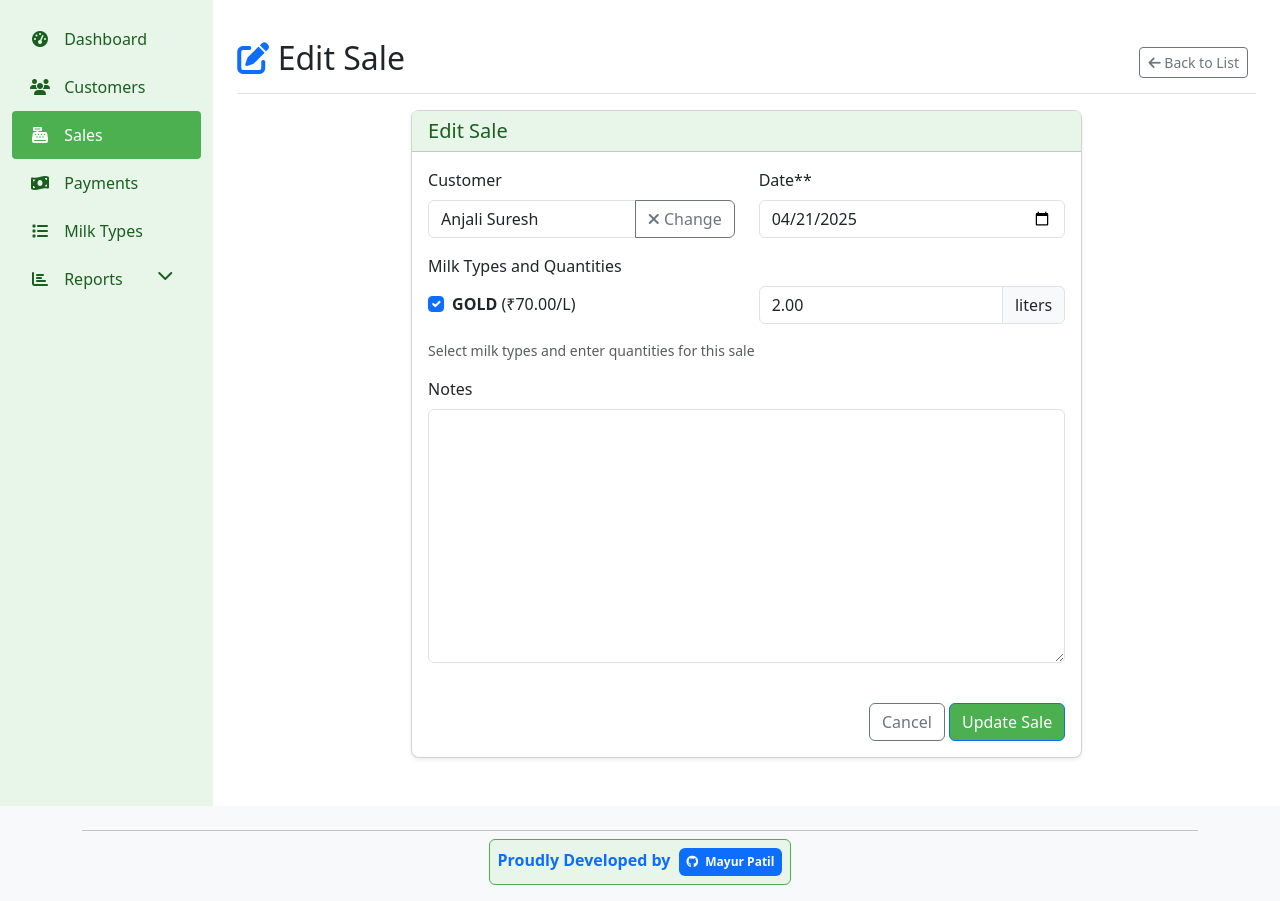
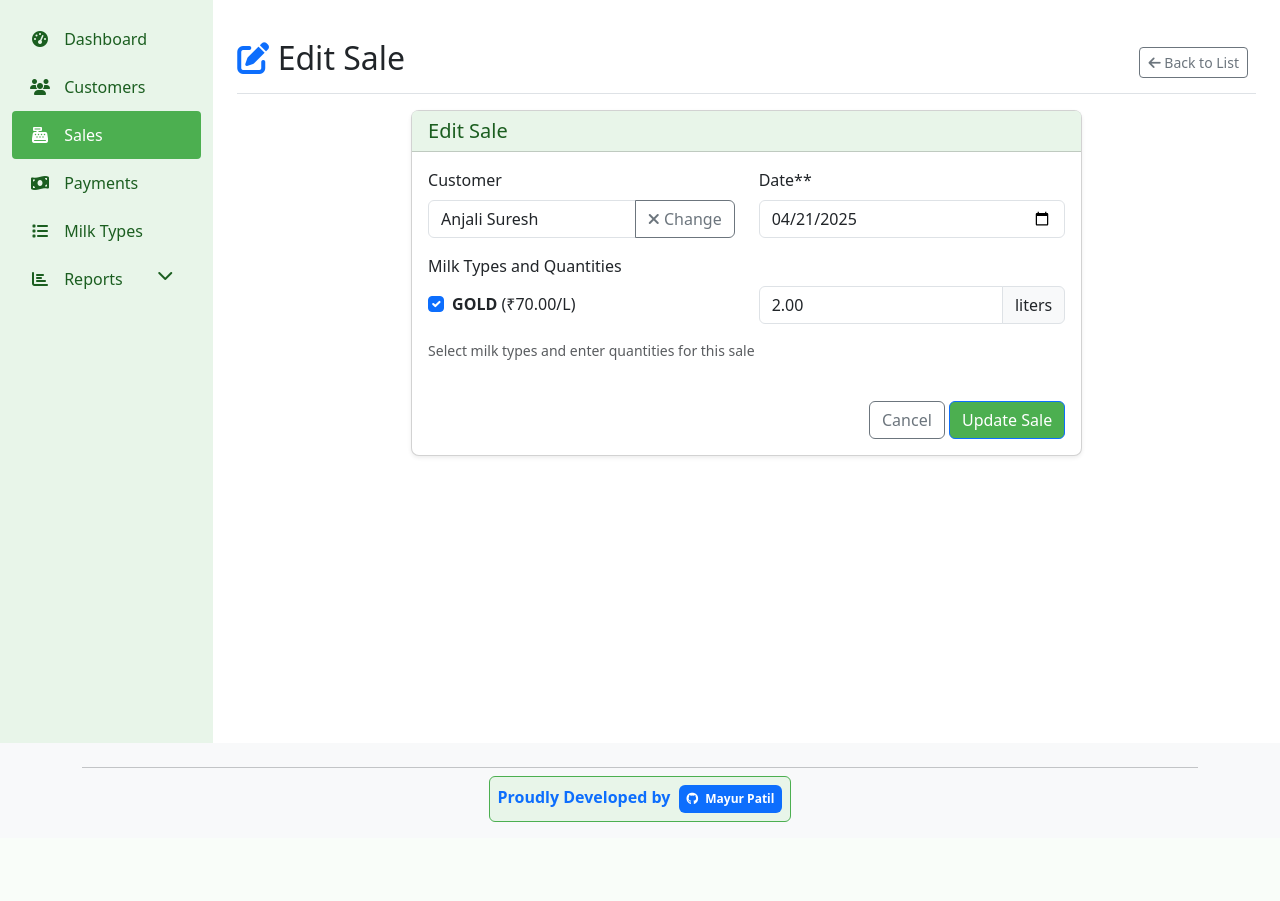
Before and after one commit to mayur5204/dairy_manager, a Django app: page /en/dairy/sales/25208/edit/ in a window 1280 px wide. Shown: the part 57-958 px from the top of the page. After the commit the page ends 879 px from the top, so only its background shows below. Run offline with Django 5.2, Linux system fonts and the light colour scheme; a user stored in the database is signed in; data comes from the database, SQL or seed files in the repository; both versions use the stored data as it was after the commit; some libraries are stand-ins or nearby versions.

Commit message:
removed the notes from sales page and added the autofill for sales

```diff
--- a/dairy_app/templates/dairy_app/sale_form.html
+++ b/dairy_app/templates/dairy_app/sale_form.html
@@ -117,7 +117,8 @@
                                                                value="{{ current_quantity }}"
                                                            {% else %}
                                                                disabled
-                                                           {% endif %}>
+                                                           {% endif %}
+                                                           data-milk-type-id="{{ milk_type.id }}">
                                                     <span class="input-group-text">{% trans "liters" %}</span>
                                                 </div>
                                             </div>
@@ -141,12 +142,6 @@
                         </div>
                     </div>
 
-                    <div class="row">
-                        <div class="col-md-12">
-                            {{ form.notes|as_crispy_field }}
-                        </div>
-                    </div>
-
                     <div class="mt-4 text-end">
                         <a href="{% url 'sale_list' %}" class="btn btn-outline-secondary">{% trans "Cancel" %}</a>
                         <button type="submit" class="btn btn-primary">
@@ -162,6 +157,13 @@
 
 <script>
 document.addEventListener('DOMContentLoaded', function() {
+    // Store last sale quantities for each milk type
+    const lastSaleQuantities = {
+        {% for milk_type_id, quantity in last_sale_quantities.items %}
+            {{ milk_type_id }}: {{ quantity }},
+        {% endfor %}
+    };
+
     // Handle milk type checkbox selection and quantity input enablement
     const milkTypeCheckboxes = document.querySelectorAll('.milk-type-checkbox');
 
@@ -175,6 +177,10 @@ document.addEventListener('DOMContentLoaded', function() {
             quantityInput.disabled = !this.checked;
 
             if (this.checked) {
+                // Auto-fill with the last sale quantity if available
+                if (lastSaleQuantities[milkTypeId]) {
+                    quantityInput.value = lastSaleQuantities[milkTypeId];
+                }
                 quantityInput.focus();
             } else {
                 quantityInput.value = '';
--- a/dairy_app/views.py
+++ b/dairy_app/views.py
@@ -700,10 +700,23 @@ def sale_create_view(request):
 
     # Handle customer selection
     customer_id = request.GET.get('customer')
+    last_sale_quantities = {}
+
     if customer_id:
         try:
             customer = Customer.objects.get(id=customer_id)
             customer_milk_types = customer.milk_types.all()
+
+            # Get the last sale quantity for each milk type for this customer
+            for milk_type in customer_milk_types:
+                last_sale = Sale.objects.filter(
+                    customer=customer,
+                    milk_type=milk_type
+                ).order_by('-created_at').first()
+
+                if last_sale:
+                    last_sale_quantities[milk_type.id] = last_sale.quantity
+
             form = SaleForm(initial={'customer': customer})
         except Customer.DoesNotExist:
             form = SaleForm()
@@ -717,7 +730,6 @@ def sale_create_view(request):
             quantities = request.POST.getlist('quantities[]')
             customer_id = request.POST.get('customer')
             date = request.POST.get('date')
-            notes = request.POST.get('notes', '')
 
             # Use the first admin user as default owner for all records
             first_user = User.objects.filter(is_superuser=True).first() or request.user
@@ -749,7 +761,7 @@ def sale_create_view(request):
                                 date=date,
                                 quantity=quantity,
                                 rate=milk_type.rate_per_liter,
-                                notes=notes
+                                notes=''  # Empty string instead of retrieving from POST
                             )
                             sales_created += 1
                         except MilkType.DoesNotExist:
@@ -775,6 +787,8 @@ def sale_create_view(request):
                 # If rate not provided, use the milk type's rate
                 if not sale.rate:
                     sale.rate = sale.milk_type.rate_per_liter
+                # Set notes to empty string
+                sale.notes = ''
                 sale.save()
                 messages.success(request, "Sale recorded successfully!")
                 return redirect('sale_list')
@@ -785,6 +799,7 @@ def sale_create_view(request):
         'from_customer_page': from_customer_page,
         'customer_milk_types': customer_milk_types,
         'search_results': search_results,
+        'last_sale_quantities': last_sale_quantities,
     }
 
     return render(request, 'dairy_app/sale_form.html', context)
```
Also changed, not shown: db.sqlite3.
